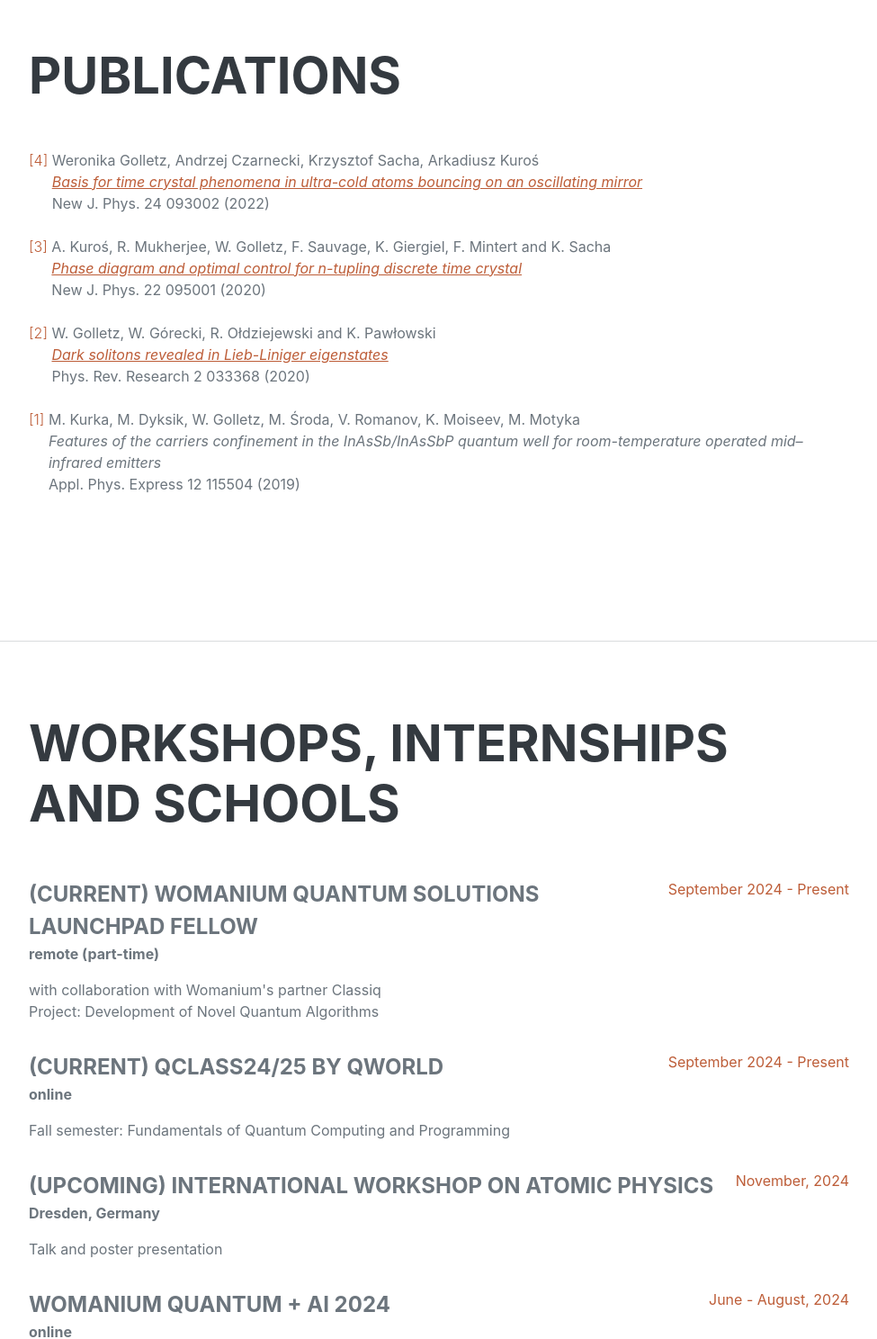
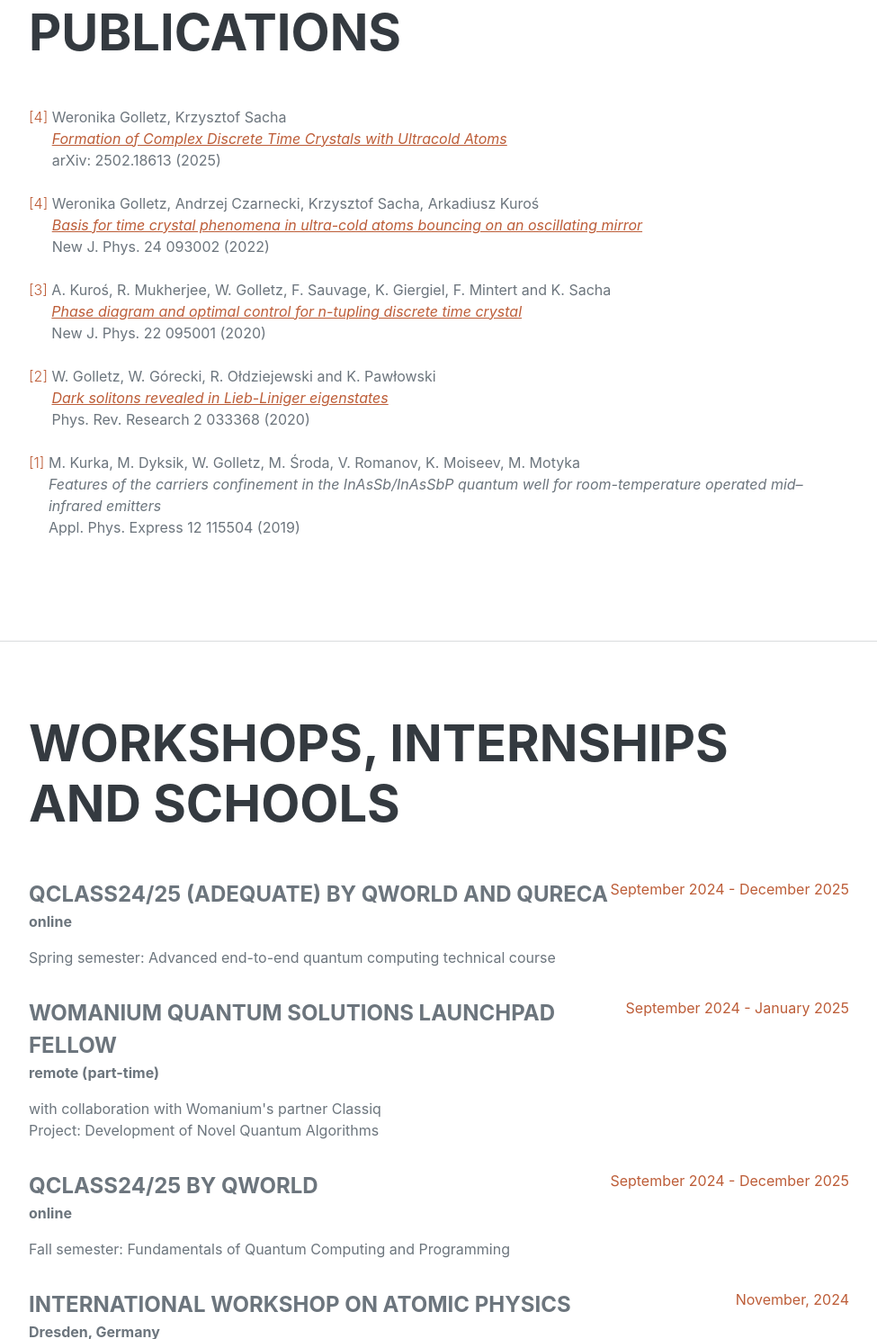
Before and after one commit to wegolletz/wegolletz.github.io, a plain HTML site: page index.html in a window 1280 px wide. Shown: the part 3845-5333 px from the top of the page at 90% size, without its empty margins (288-1263 px from the left). Drawn offline with nearby package versions, Linux system fonts and the light colour scheme; a web font is replaced by a local one.

Commit message:
Update index.html dates

```diff
--- a/index.html
+++ b/index.html
@@ -203,7 +203,7 @@
                               <br> Thesis: Discrete Time Crystals in Ultra-Cold Atoms
                             </p>
                         </div>
-                        <div class="flex-shrink-0"><span class="text-primary">October 2019 – Present</span></div>
+                        <div class="flex-shrink-0"><span class="text-primary">October 2019 – February 2025 </span></div>
                     </div>
                     <div class="d-flex flex-column flex-md-row justify-content-between mb-5">
                       <div class="flex-grow-1">
@@ -249,6 +249,14 @@
                     <div class="d-flex flex-column flex-md-row justify-content-between mb-2">
                       <div class="flex-shrink-0"><p class="text-primary fw-light">[4]&nbsp;</p></div>
                         <div class="flex-grow-1">
+                            <p>Weronika Golletz, Krzysztof Sacha<br>
+                            <a href="https://arxiv.org/abs/2502.18613"><em>Formation of Complex Discrete Time Crystals with Ultracold Atoms</em></a><br>
+                               arXiv: 2502.18613 (2025)</p>
+                        </div>
+                    </div>
+                    <div class="d-flex flex-column flex-md-row justify-content-between mb-2">
+                      <div class="flex-shrink-0"><p class="text-primary fw-light">[4]&nbsp;</p></div>
+                        <div class="flex-grow-1">
                             <p>Weronika Golletz, Andrzej Czarnecki, Krzysztof Sacha, Arkadiusz Kuroś<br>
                             <a href="https://arxiv.org/abs/2207.02602"><em>Basis for time crystal phenomena in ultra-cold atoms bouncing on an oscillating mirror</em></a><br>
                                New J. Phys. 24 093002 (2022)</p>
@@ -286,30 +294,39 @@
             <section class="resume-section" id="Workshops-and-Schools">
               <div class="resume-section-content">
                   <h2 class="mb-5">Workshops, Internships and Schools</h2>
+                  <!-- .... -->
+                  <div class="d-flex flex-column flex-md-row justify-content-between mb-3">
+                      <div class="flex-grow-1">
+                        <div class="subheading fw-bold">QClass24/25 (Adequate) by QWorld and QURECA</div>
+                          <p class="fw-bold mb-3">online</p>
+                          <p>Spring semester: Advanced end-to-end quantum computing technical course</p>
+                      </div>
+                      <div class="flex-shrink-0"><span class="text-primary">September 2024 - December 2025</span></div>
+                  </div>
                     <!-- .... -->
                     <div class="d-flex flex-column flex-md-row justify-content-between mb-3">
                       <div class="flex-grow-1">
-                        <div class="subheading fw-bold">(current) Womanium Quantum Solutions Launchpad Fellow</div>
+                        <div class="subheading fw-bold">Womanium Quantum Solutions Launchpad Fellow</div>
                           <p class="fw-bold mb-3">remote (part-time)</p>
                           <p>with collaboration with Womanium's partner Classiq
                             <br> Project: Development of Novel Quantum Algorithms
                           </p>
                       </div>
-                      <div class="flex-shrink-0"><span class="text-primary">September 2024 - Present</span></div>
+                      <div class="flex-shrink-0"><span class="text-primary">September 2024 - January 2025</span></div>
                   </div>
                   <!-- .... -->
                     <div class="d-flex flex-column flex-md-row justify-content-between mb-3">
                       <div class="flex-grow-1">
-                        <div class="subheading fw-bold">(current) QClass24/25 by QWorld</div>
+                        <div class="subheading fw-bold">QClass24/25 by QWorld</div>
                           <p class="fw-bold mb-3">online</p>
                           <p>Fall semester: Fundamentals of Quantum Computing and Programming</p>
                       </div>
-                      <div class="flex-shrink-0"><span class="text-primary">September 2024 - Present</span></div>
+                      <div class="flex-shrink-0"><span class="text-primary">September 2024 - December 2025</span></div>
                   </div>
                     <!-- .... -->
                     <div class="d-flex flex-column flex-md-row justify-content-between mb-3">
                       <div class="flex-grow-1">
-                        <div class="subheading fw-bold">(Upcoming) International Workshop on Atomic Physics</div>
+                        <div class="subheading fw-bold">International Workshop on Atomic Physics</div>
                           <p class="fw-bold mb-3">Dresden, Germany</p>
                           <p>Talk and poster presentation</p>
                       </div>
```
